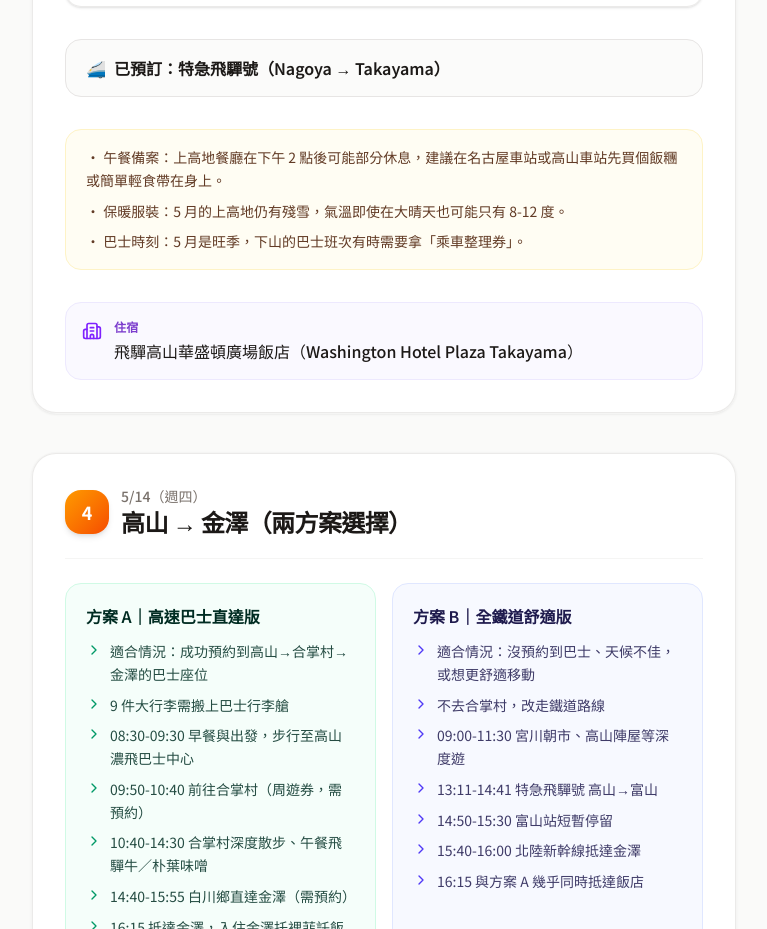
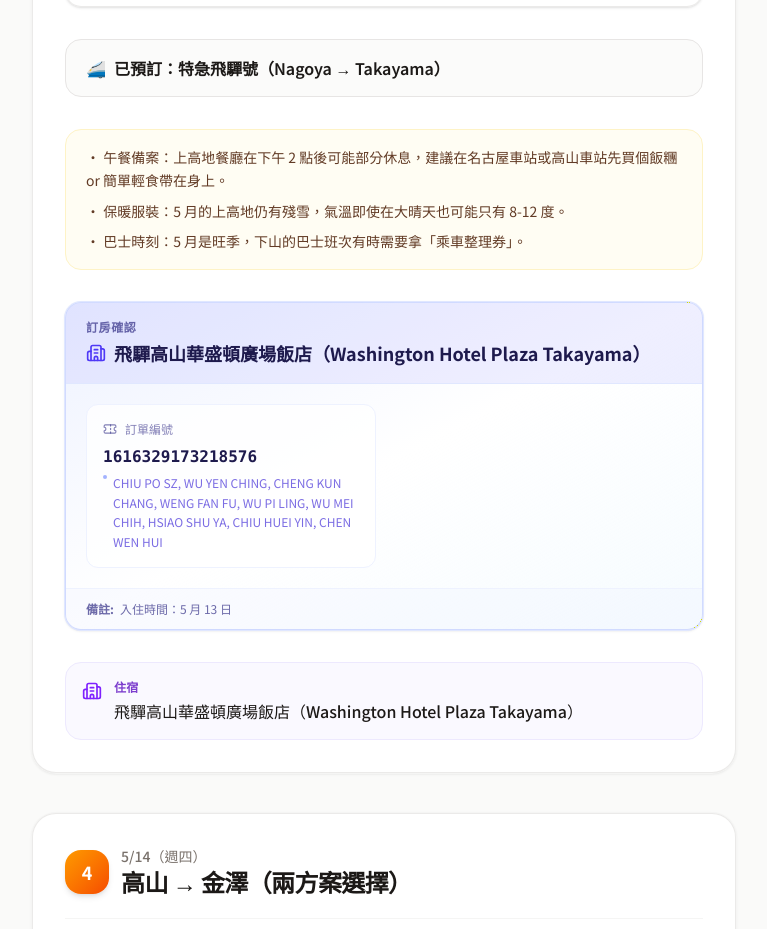
Before and after one commit to kuenjang/japantravel, a Next.js app: page / in a window 1280 px wide. Shown: the part 8240-9169 px from the top of the page, without its empty margins (256-1023 px from the left). Built offline with nearby package versions, Linux system fonts and the light colour scheme.

Commit message:
docs: add Washington Hotel Takayama booking info to Day 3

```diff
--- a/src/data/chubu-trip.ts
+++ b/src/data/chubu-trip.ts
@@ -443,10 +443,23 @@ export const days: TripDay[] = [
       {
         kind: "appsHint",
         lines: [
-          "午餐備案：上高地餐廳在下午 2 點後可能部分休息，建議在名古屋車站或高山車站先買個飯糰或簡單輕食帶在身上。",
+          "午餐備案：上高地餐廳在下午 2 點後可能部分休息，建議在名古屋車站或高山車站先買個飯糰 or 簡單輕食帶在身上。",
           "保暖服裝：5 月的上高地仍有殘雪，氣溫即使在大晴天也可能只有 8-12 度。",
           "巴士時刻：5 月是旺季，下山的巴士班次有時需要拿「乘車整理券」。",
         ],
+      },
+      {
+        kind: "booking",
+        data: {
+          hotel: "飛驒高山華盛頓廣場飯店（Washington Hotel Plaza Takayama）",
+          orders: [
+            {
+              id: "1616329173218576",
+              passengers: "CHIU PO SZ, WU YEN CHING, CHENG KUN CHANG, WENG FAN FU, WU PI LING, WU MEI CHIH, HSIAO SHU YA, CHIU HUEI YIN, CHEN WEN HUI",
+            },
+          ],
+          note: "入住時間：5 月 13 日",
+        },
       },
     ],
     accommodation: { name: "飛驒高山華盛頓廣場飯店（Washington Hotel Plaza Takayama）" },
```
